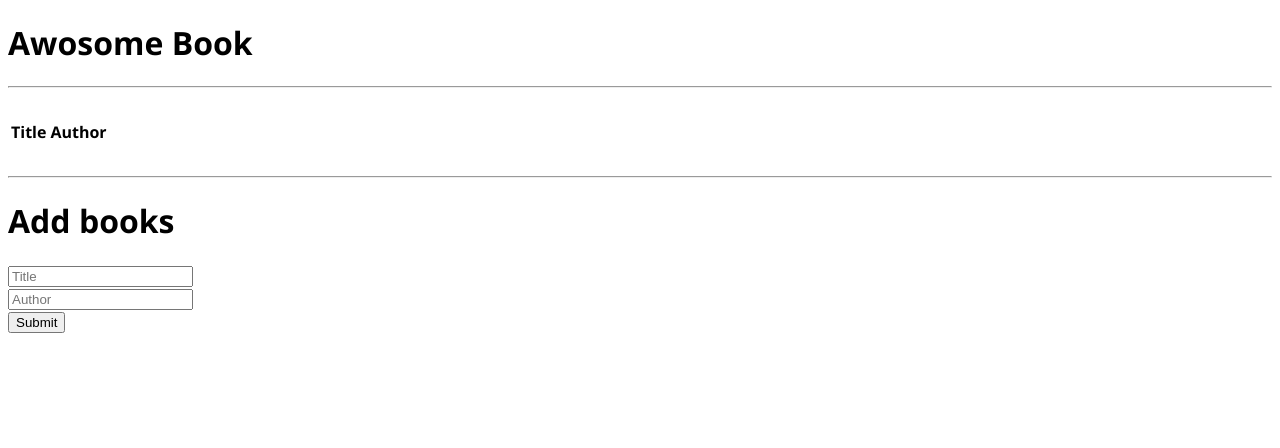
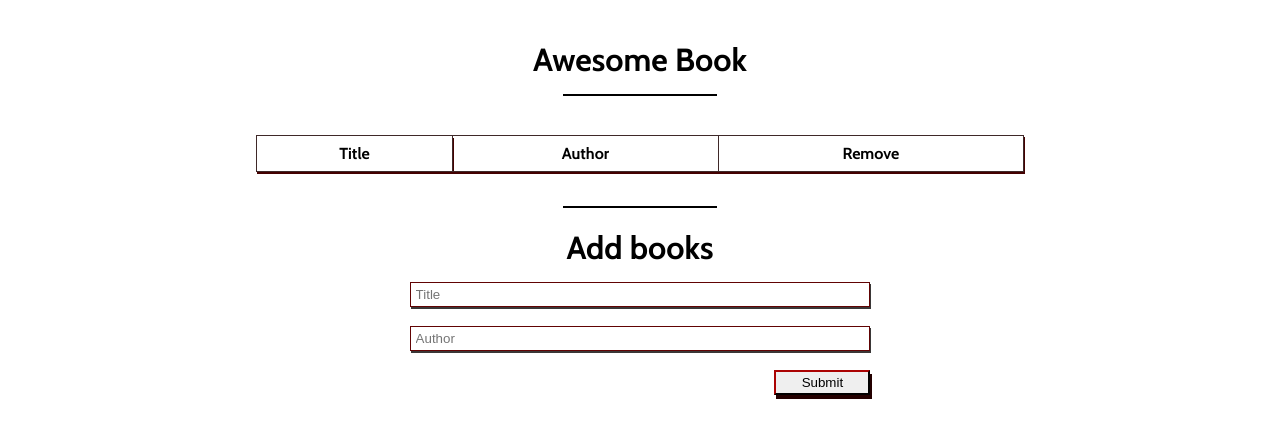
Before and after one commit to yaredtekle022/awsome-books, a website: page index.html in a window 1280 px wide. Drawn offline with nearby package versions, Linux system fonts and the light colour scheme; a web font is replaced by a local one.

Commit message:
styling the table

```diff
--- a/index.html
+++ b/index.html
@@ -11,13 +11,13 @@
 
 <body>
     <div class="container">
-        <h1>Awosome Book</h1> <hr>
+        <h1>Awesome Book</h1> <hr>
         <table class="table">
             <thead>
                 <tr>
                     <th>Title</th>
                     <th>Author</th>
-                    <th></th>
+                    <th>Remove</th>
                 </tr>
                 <thead> <br>
                 <tbody id="bookList"></tbody>
--- a/script.js
+++ b/script.js
@@ -27,7 +27,6 @@ class Store {
 
   static removeBook(author) {
     const books = Store.getBooks();
-
     books.forEach((book, index) => {
       if (book.author === author) {
         books.splice(index, 1);
@@ -42,7 +41,6 @@ class Store {
 class UI {
   static displayBooks() {
     const books = Store.getBooks();
-
     books.forEach((book) => UI.addBookToList(book));
   }
 
--- a/style.css
+++ b/style.css
@@ -1,3 +1,89 @@
-body {
-  font-family: 'Segoe UI', Tahoma, Geneva, Verdana, sans-serif;
+@import url('https://fonts.googleapis.com/css2?family=Cabin:ital,wght@0,400;0,500;0,600;0,700;1,400;1,500;1,600;1,700&family=Hind+Madurai:wght@300;400;500;600;700&display=swap');
+* {
+  margin: 0;
+  padding: 0;
+  box-sizing: border-box;
 }
+body{
+  font-family: 'Cabin', sans-serif;
+}
+.container {
+  display: flex;
+  flex-direction: column;
+  margin-top: 40px;
+  margin-left: 20%;
+  margin-right: 20%;
+}
+
+h1 {
+  align-self: center;
+  margin-bottom: 15px;
+}
+
+hr {
+  border: 1px solid black;
+  width: 20%;
+  align-self: center;
+  margin-bottom: 20px;
+}
+
+.table,
+th {
+  border: 1.5px solid rgb(63, 41, 41);
+  border-collapse: collapse;
+  box-shadow: 1px 2px rgb(68, 1, 1);
+}
+
+.table {
+  margin-bottom: 15px;
+}
+
+th {
+  padding: 8px;
+}
+
+tr:nth-child(even) {
+  background-color: rgb(247, 179, 179);
+}
+
+.remove-btn {
+  width: 100%;
+  height: 30px;
+  justify-self: flex-end;
+  border-color: rgb(46, 0, 0);
+  box-shadow: 2px 4px rgb(27, 0, 0);
+  margin-right: 0.625rem;
+}
+
+.remove-btn:hover {
+  cursor: pointer;
+}
+
+#enter {
+  display: flex;
+  flex-direction: column;
+  justify-content: center;
+  margin-left: 20%;
+  margin-right: 20%;
+  margin-bottom: 50px;
+}
+
+#title,
+#author {
+  height: 25px;
+  padding: 5px;
+  border: 1px solid rgb(97, 3, 3);
+  box-shadow: 1px 2px rgb(58, 55, 55);
+}
+
+#submit {
+  width: 6rem;
+  border-color: rgb(87, 2, 2);
+  box-shadow: 2px 4px rgb(36, 0, 0);
+  align-self: flex-end;
+  height: 25px;
+}
+
+#submit:hover {
+  cursor: pointer;
+}
```
